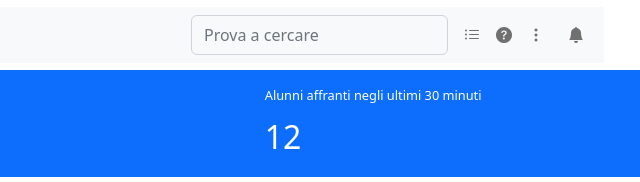
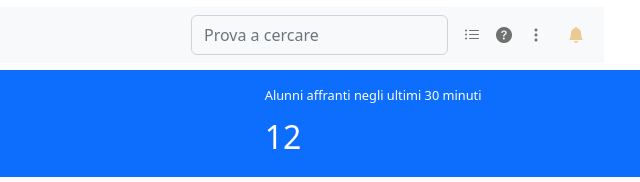
Before and after one commit to andreaa21/html-css-bootstrap-dashboard, a plain HTML site: page index.html in a window 1280 px wide. Shown: the top 182 px of the page, 640-1280 px from the left. Drawn offline with nearby package versions, Linux system fonts and the light colour scheme.

Commit message:
change bell color

```diff
--- a/assets/css/style.css
+++ b/assets/css/style.css
@@ -53,7 +53,9 @@ header .h-container{
   flex-basis: 100%;
 }
 
-
+.navbar li:last-child i{
+  filter: invert(92%) sepia(16%) saturate(3854%) hue-rotate(325deg) brightness(92%) contrast(91%)
+}
 
 .navbar-brand img:last-child{
   width: 40px;
```
